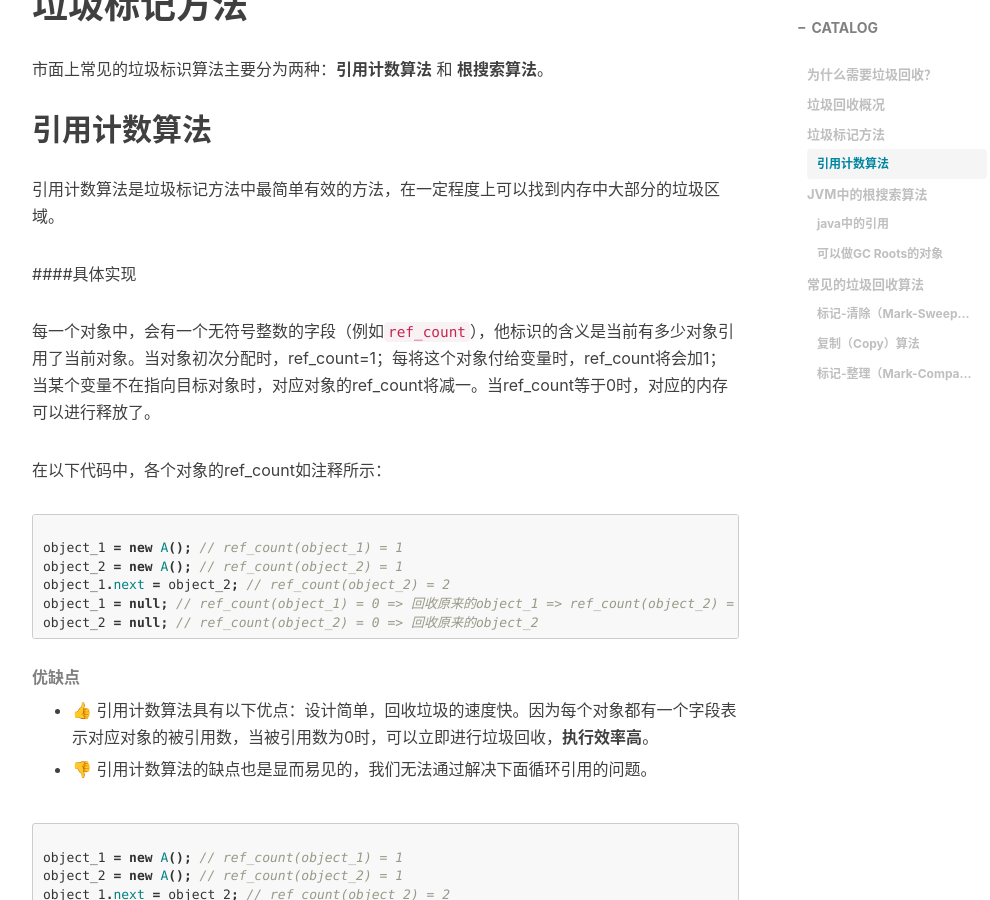
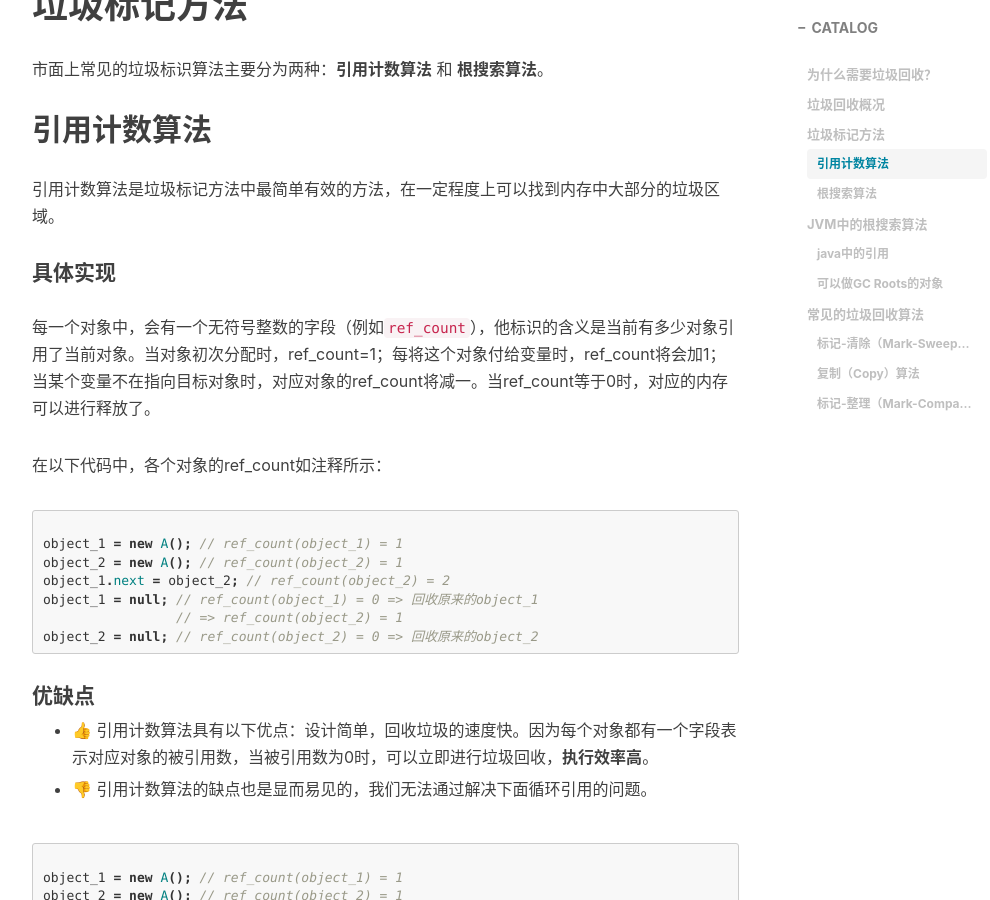
Before and after one commit to MiJack/mijack.github.io, a Jekyll site: the page built from _posts/2018-03-03-JVM-Garbage-Collection.md, in a window 1280 px wide and 900 px high, scrolled down 1269 px. Shown: the whole window, without its empty margins (233-1223 px from the left). Built offline with Jekyll 4.4.1, drawn with Linux system fonts in a browser that asks for light colours; nearby versions of some CDN libraries; comment, search, counter and statistics services are not loaded.

Commit message:
Site updated: 2018-03-04

````diff
--- a/_posts/2018-03-03-JVM-Garbage-Collection.md
+++ b/_posts/2018-03-03-JVM-Garbage-Collection.md
@@ -39,7 +39,7 @@ tags:
 
 引用计数算法是垃圾标记方法中最简单有效的方法，在一定程度上可以找到内存中大部分的垃圾区域。
 
-####具体实现
+#### 具体实现
 
 每一个对象中，会有一个无符号整数的字段（例如`ref_count`），他标识的含义是当前有多少对象引用了当前对象。当对象初次分配时，ref_count=1；每将这个对象付给变量时，ref_count将会加1；当某个变量不在指向目标对象时，对应对象的ref_count将减一。当ref_count等于0时，对应的内存可以进行释放了。
 
@@ -50,11 +50,12 @@ tags:
 object_1 = new A(); // ref_count(object_1) = 1
 object_2 = new A(); // ref_count(object_2) = 1
 object_1.next = object_2; // ref_count(object_2) = 2
-object_1 = null; // ref_count(object_1) = 0 => 回收原来的object_1 => ref_count(object_2) = 1
+object_1 = null; // ref_count(object_1) = 0 => 回收原来的object_1
+                 // => ref_count(object_2) = 1
 object_2 = null; // ref_count(object_2) = 0 => 回收原来的object_2
 ```
 
-######  优缺点
+####  优缺点
 
 - 👍 引用计数算法具有以下优点：设计简单，回收垃圾的速度快。因为每个对象都有一个字段表示对应对象的被引用数，当被引用数为0时，可以立即进行垃圾回收，**执行效率高**。
 
@@ -73,11 +74,12 @@ object_2 = null; // ref_count(object_2) = 1 => 无法回收原来的object_2
 
 而且，每个对象都需要一个字段表示被引用数，为了可以表示机器中所有可能的引用当前对象的数量，这个字段位数的可能很大。例如在一台32位的机器上，指向某一个地址的引用可能有2^32种，所以这个字段需要32位。对于一些本身就很小的对象，而言，这种代价开销实在太大了。
 
-#### 根搜索算法
+## 根搜索算法
 
 在根搜索算法中，所有的对象均看作图中的点，对象之间的引用关系我们视为点之间的有向边。定义图中的若干点为GC Root，以这些点作为起点，对这个有向图进行遍历。当一次遍历结束时，图中的一个点没有被遍历到，那么这个点表示的对象应该被视为无用的垃圾对象，进行回收。这种搜索算法可以有效的解决之前提到的循环引用问题，因为对于循环引用的垃圾对象，我们无法找到一条路径，始于GC Root，终（经）于这些对象。
+![根搜索算法](/imgs/GC-Root-garbage-mark.png)
 
-###### 优缺点
+#### 优缺点
 
 - 👍 根搜索算法实现比较简洁，同时对于对象本身而言，需要额外添加的标记字段空间要求比较小。不考虑字节对齐，字段只需要一位即可，被主流的商用程序语言（例如Java、C#等）使用。
 
@@ -123,6 +125,9 @@ object_2 = null; // ref_count(object_2) = 1 => 无法回收原来的object_2
 - 标记阶段：标记出所有需要回收的对象。具体算法细节可以参考上面的`垃圾标记方法`。
 - 清除阶段：标记完成后，统一回收被标记的对象
 
+
+![标记-清除（Mark-Sweep）算法的清理过程](/imgs/Mark-sweep-memory-layout.jpeg)
+
 #### 优缺点
 - 👎 标记清除过程效率都不高。
 - 👎 由于对象之前在内存中的分布是无规律的，所以标记清除之后会产生大量的不连续的内存碎片，可能造成在连续的大内存空间缺失，`阻碍大内存对象的分配，严重时会触发垃圾回收，甚至出现OutOfMemeryError`。
@@ -133,6 +138,7 @@ object_2 = null; // ref_count(object_2) = 1 => 无法回收原来的object_2
 - 复制算法将内存划分为两个区域，在任意时间点，所有动态分配的对象都只能分配在其中一个区间（称为**活动区间**），而另外一个区间（称为**空闲区间**）则是空闲的。
 - 当系统进行GC操作时，系统会将活动区间内的**存活对象**，全部复制到空闲区间，且严格按照内存地址依次排列，同时将更新存活对象的内存引用地址指向新的内存地址。
 - 在GC之后，原来的活动区域变为空闲区域，而空闲区域变成活动区域。两个区域周而复始，变换着自己的角色。
+![复制（Copy）算法的清理过程](/imgs/Copy-sweep-memory-layout.jpeg)
 
 #### 优缺点
 - 👍虽然复制算法弥补了标记-清除算法内存布局混乱的缺点，但缺点也是相当明显的：
@@ -145,6 +151,8 @@ object_2 = null; // ref_count(object_2) = 1 => 无法回收原来的object_2
 标记-整理算法（部分文章也成“标记-清除-整理算法”）结合了“标记-清除”和“复制”两个算法的优点，是以上两种方案的折中，也分为两个阶段。
 -  标记阶段：标记出所有需要回收的对象。具体算法细节可以参考上面的`垃圾标记方法`。
 -  整理阶段：待清除未标记存活对象，并将存活对象“压缩”到堆的其中一块，按顺序排放。
+![标记-整理（Mark-Compact）算法的清理过程](/imgs/Copy-Compact-memory-layout.jpeg)
+
 
 #### 优缺点
 - 👍 此算法避免了“标记-清除”的碎片问题，同时也避免了“复制”算法的空间问题。
````
Also changed, not shown: imgs/Copy-Compact-memory-layout.jpeg (added), imgs/Copy-sweep-memory-layout.jpeg (added), imgs/GC-Root-garbage-mark.png (added), imgs/Mark-sweep-memory-layout.jpeg (added), 6 other files.
